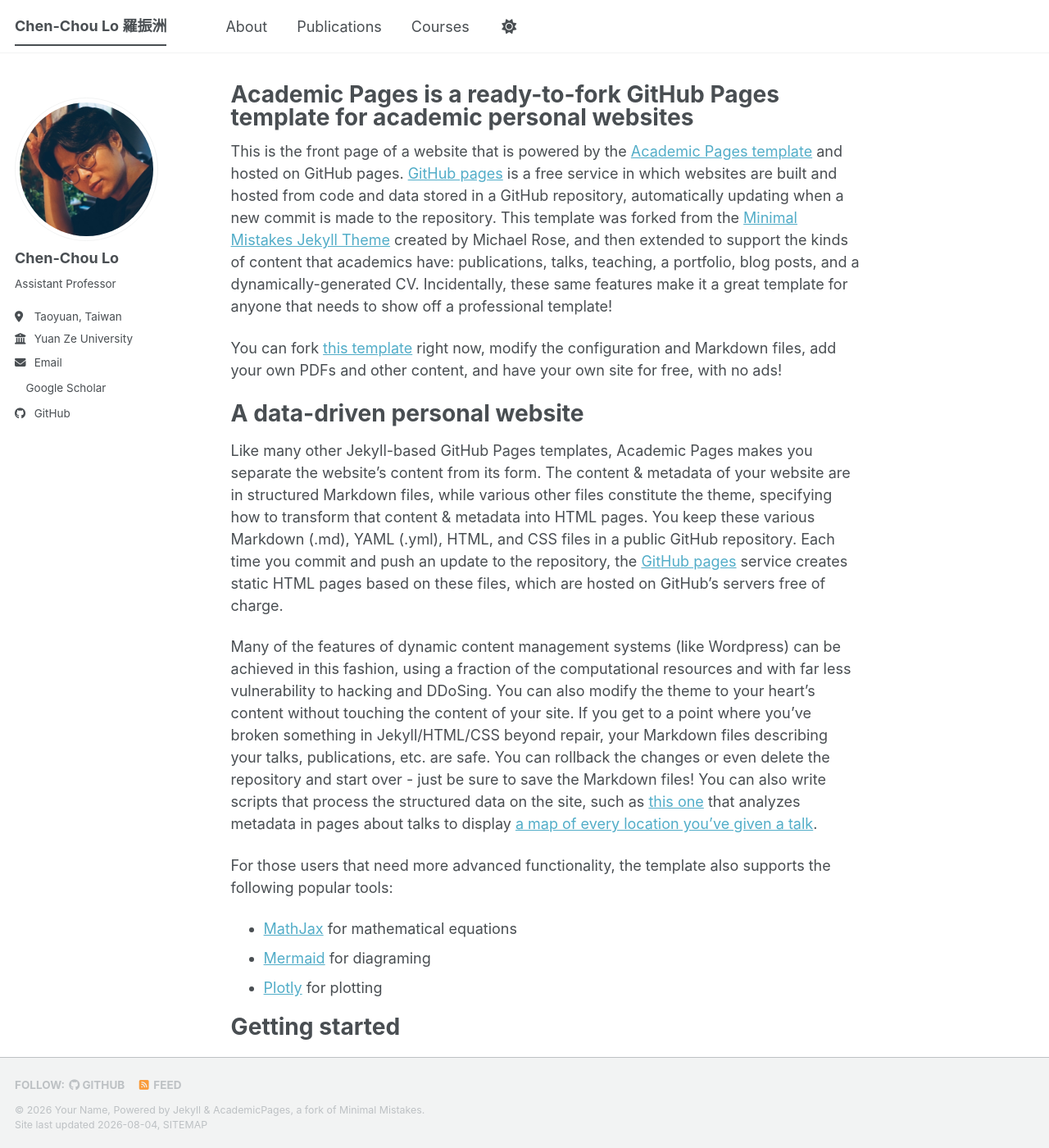
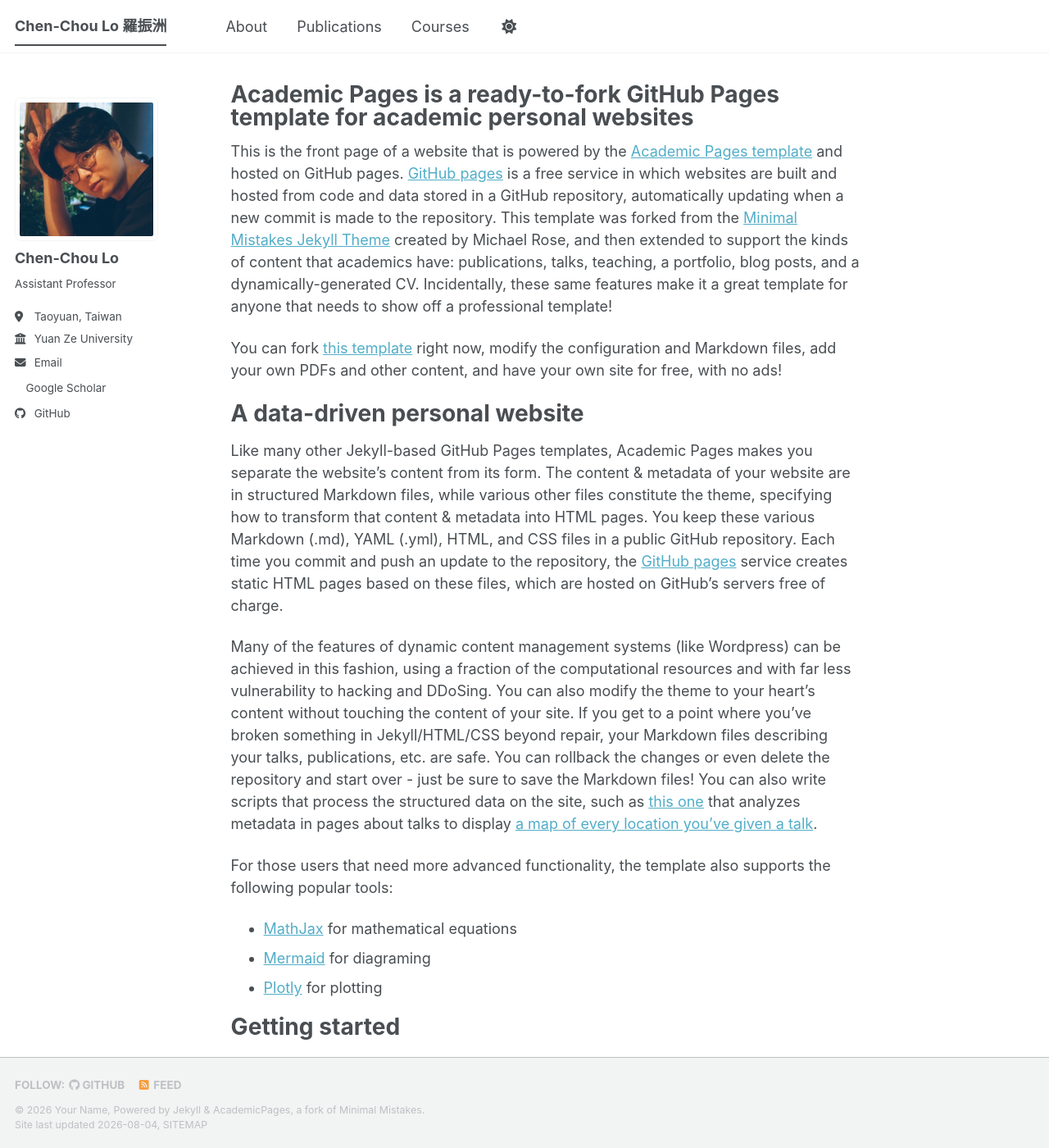
Before and after one commit to lochenchou/lochenchou.github.io, a Jekyll site: the page built from _pages/about.md, in a window 1280 px wide and 1400 px high. Shown: the whole window at 82% size. Built offline with Jekyll 4.4.1, drawn with Linux system fonts in a browser that asks for light colours; a style sheet for code colours, icons or effects is not loaded.

Commit message:
Style author avatar images with border radius
Add border radius to author avatar images.

```diff
--- a/assets/css/main.scss
+++ b/assets/css/main.scss
@@ -37,3 +37,7 @@
     "layout/sidebar",
     "layout/json_cv"
 ;
+
+.author__avatar img {
+  border-radius: 8px;
+}
```
